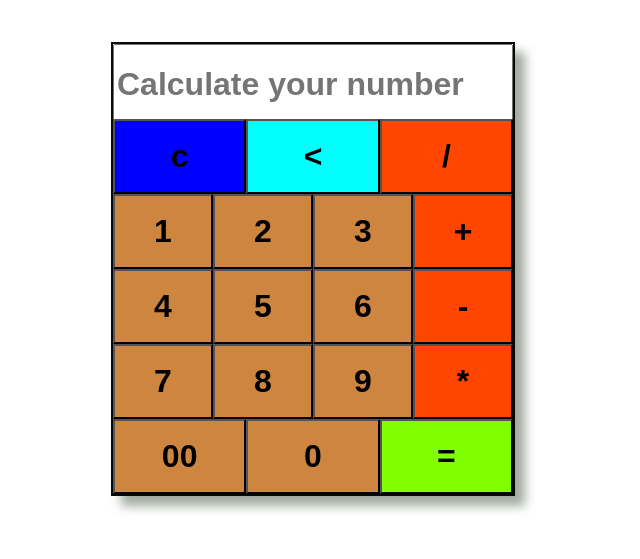
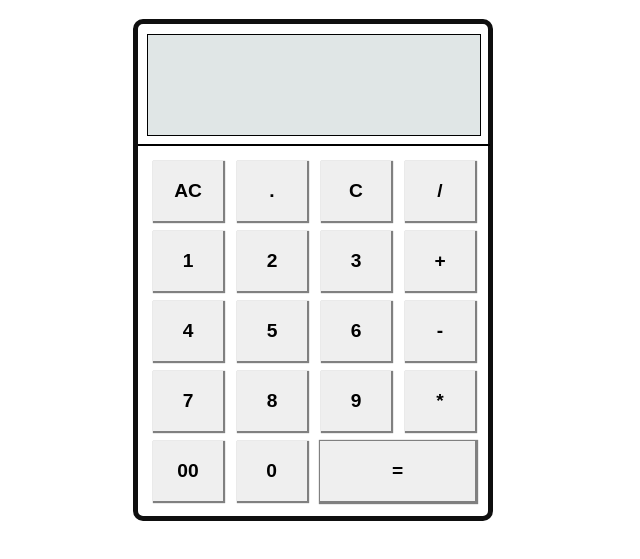
Before and after one commit to Rakibul-98/calculator-practice, a plain HTML site: page index.html in a window 1280 px wide. Shown: the part 61-620 px from the top of the page, without its empty margins (327-967 px from the left). Drawn offline with Linux system fonts and the light colour scheme.

Commit message:
code pushing

```diff
--- a/index.html
+++ b/index.html
@@ -7,44 +7,47 @@
   <link rel="stylesheet" href="style.css">
 </head>
 <body>
-  <div class="header">
-    <h1>Calculator</h1>
+  <h1 class="title">Calculator</h1>
+    <div class="main">
+      <form class="calculator-sec" name="calculatorForm">
+        <div class="calculator-display">
+          <input type="text" name="display" readonly>
         </div>
-  <div class="main">
-    <form class="calculatorForm" name="calculatorForm">
-      <div class="screen">
-        <input placeholder="Calculate your number" type="text" name="display" desabled>
+        <div class="calculator-body">
+          <div class="row">
+            <input class="clear-btn" type="button" name="clear" value="AC" onclick="clearNumber();">
+            <input class="number calc-btn" type="button" name="dot" value="." onclick="valueButton(this);">
+            <input class="delete-btn" type="button" name="delete" value="C" onclick="deleteNumber();">
+            <input class="operator calc-btn" type="button" name="division" value="/" onclick="valueButton(this);">
           </div>
-      <div class="btn">
-        <input style="background-color: blue;" type="button" name="clear" value="c" onclick="clearNumber();">
-        <input style="background-color: aqua;" type="button" name="delete" value="<" onclick="deleteNumber();">
-        <input class="operator" type="button" name="division" value="/" onclick="valueButton(this);">
+          <div class="row">
+            <input class="number calc-btn" type="button" name="number1" value="1" onclick="valueButton(this);">
+            <input class="number calc-btn" type="button" name="number2" value="2" onclick="valueButton(this);">
+            <input class="number calc-btn" type="button" name="number3" value="3" onclick="valueButton(this);">
+            <input class="operator calc-btn" type="button" name="plus" value="+" onclick="valueButton(this);">
           </div>
-      <div class="btn">
-        <input class="number" type="button" name="number1" value="1" onclick="valueButton(this);">
-        <input class="number" type="button" name="number2" value="2" onclick="valueButton(this);">
-        <input class="number" type="button" name="number3" value="3" onclick="valueButton(this);">
-        <input class="operator" type="button" name="plus" value="+" onclick="valueButton(this);">
+          <div class="row">
+            <input class="number calc-btn" type="button" name="number4" value="4" onclick="valueButton(this);">
+            <input class="number calc-btn" type="button" name="number5" value="5" onclick="valueButton(this);">
+            <input class="number calc-btn" type="button" name="number6" value="6" onclick="valueButton(this);">
+            <input class="operator calc-btn" type="button" name="minus" value="-" onclick="valueButton(this);">
           </div>
-      <div class="btn">
-        <input class="number" type="button" name="number4" value="4" onclick="valueButton(this);">
-        <input class="number" type="button" name="number5" value="5" onclick="valueButton(this);">
-        <input class="number" type="button" name="number6" value="6" onclick="valueButton(this);">
-        <input class="operator" type="button" name="minus" value="-" onclick="valueButton(this);">
+          <div class="row">
+            <input class="number calc-btn" type="button" name="number7" value="7" onclick="valueButton(this);">
+            <input class="number calc-btn" type="button" name="number8" value="8" onclick="valueButton(this);">
+            <input class="number calc-btn" type="button" name="number9" value="9" onclick="valueButton(this);">
+            <input class="operator calc-btn" type="button" name="integration" value="*" onclick="valueButton(this);">
           </div>
-      <div class="btn">
-        <input class="number" type="button" name="number7" value="7" onclick="valueButton(this);">
-        <input class="number" type="button" name="number8" value="8" onclick="valueButton(this);">
-        <input class="number" type="button" name="number9" value="9" onclick="valueButton(this);">
-        <input class="operator" type="button" name="integration" value="*" onclick="valueButton(this);">
+          <div class="row">
+            <input class="number calc-btn" type="button" name="number00" value="00" onclick="valueButton(this);">
+            <input class="number calc-btn" type="button" name="number0" value="0" onclick="valueButton(this);">
+            <input class="equal-btn" type="button" name="equal" value="=" onclick="calculateNumbers();">
           </div>
-      <div class="btn">
-        <input class="number" type="button" name="number00" value="00" onclick="valueButton(this);">
-        <input class="number" type="button" name="number0" value="0" onclick="valueButton(this);">
-        <input style="background-color: chartreuse;" type="button" name="equal" value="=" onclick="calculateNumbers();">
         </div>
       </form>
     </div>
+
+
   <script>
     function valueButton(e){
       calculatorForm.display.value += e.value;
--- a/style.css
+++ b/style.css
@@ -1,35 +1,88 @@
-.header{
+.title{
     text-align: center;
 }
-.main{
-    position: relative;
-    height: 500px;
-    width: 100%;
-    display: flex;
-    align-items: center;
-    justify-content: center;
+.calculator-sec{
+    border: 5px solid rgb(15, 15, 15);
+    height: 100%;
+    width: 350px;
+    margin: 0 auto;
+    border-radius: 10px;
 }
-.calculatorForm{
-    position: relative;
-    height: 450px;
-    width: 400px;
-    border: rgb(8, 8, 8) 2px solid;
-    box-shadow: rgb(161, 170, 161) 10px 10px 10px;
+.calculator-display{
+    width: 95%;
+    height: 100px;
+    margin: 10px auto;
 }
-.calculatorForm div{
-    height: calc(450px/6);
-    width: 100%;
-    display: flex;
-}
-.calculatorForm div input{
+.calculator-display input{
+    background-color: rgb(224, 230, 230);
     height: 100%;
     width: 100%;
+    border: 1px solid black;
+    margin: 0;
+    padding: 0;
+    text-align: right;
+    font-size: 60px;
+    outline: none;
+}
+.calculator-body{
+    border-top: 2px solid black;
+    margin-right: -2px;
+    padding: 10px;
+}
+.row{
+    display: flex;
+    width: 100%;
+    justify-content: space-between;
+}
+.calc-btn{
+    font-size: larger;
     font-weight: bold;
-    font-size: xx-large;
+    border: none;
+    height: 60px;
+    width: 70px;
+    margin: 5px;
+    box-shadow: 1px 1px 1px 1px gray;
+    outline: none;
 }
-.operator{
-    background-color:orangered;
+.calc-btn:active{
+    background-color: rgb(6, 247, 239);
 }
-.number{
-    background-color: peru;
+.clear-btn{
+    font-size: larger;
+    font-weight: bold;
+    border: none;
+    height: 60px;
+    width: 70px;
+    margin: 5px;
+    box-shadow: 1px 1px 1px 1px gray;
+    outline: none;
 }
+.clear-btn:active{
+    background-color: red;
+}
+.delete-btn{
+    font-size: larger;
+    font-weight: bold;
+    border: none;
+    height: 60px;
+    width: 70px;
+    margin: 5px;
+    box-shadow: 1px 1px 1px 1px gray;
+    outline: none;
+}
+.delete-btn:active{
+    background-color: rgb(251, 105, 8);
+}
+.equal-btn{
+    font-size: larger;
+    font-weight: bold;
+    border: none;
+    height: 60px;
+    width: 155px;
+    margin: 5px;
+    outline: none;
+    box-shadow: 1px 1px 1px 2px gray;
+}
+.equal-btn:active{
+    background-color: rgb(46, 255, 5);
+}
```
Also changed, not shown: 1 other file. Lines whose indentation alone changed are shown as unchanged.
